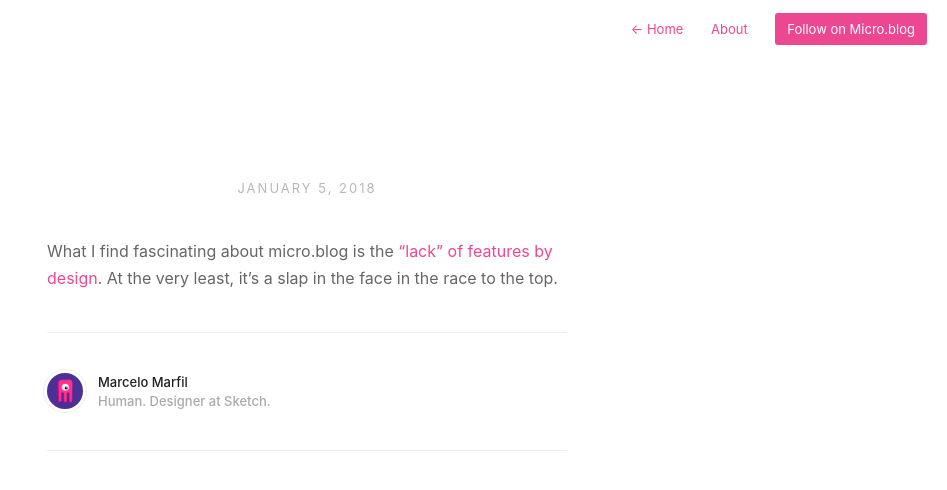
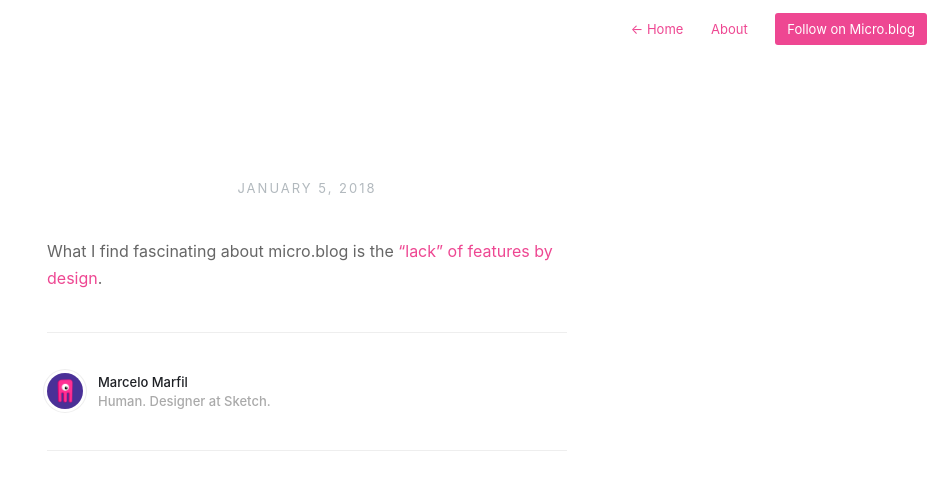
Before and after one commit to lifeinoppo/netlify, a Jekyll site: the page built from _posts/2018-01-05-status.markdown, in a window 1280 px wide. Shown: the top 490 px of the page, without its empty margins (333-1280 px from the left). Built offline with Jekyll 4.4.1, drawn with Linux system fonts in a browser that asks for light colours.

Commit message:
edit post

```diff
--- a/_posts/2018-01-05-status.markdown
+++ b/_posts/2018-01-05-status.markdown
@@ -3,4 +3,4 @@
 date: 2018-01-05 14:21:00 -0200
 ---
 
-What I find fascinating about micro.blog is the ["lack" of features by design](http://www.manton.org/2018/01/dont-worry-about-numbers.html). At the very least, it's a slap in the face in the race to the top.
+What I find fascinating about micro.blog is the ["lack" of features by design](http://www.manton.org/2018/01/dont-worry-about-numbers.html).
```
